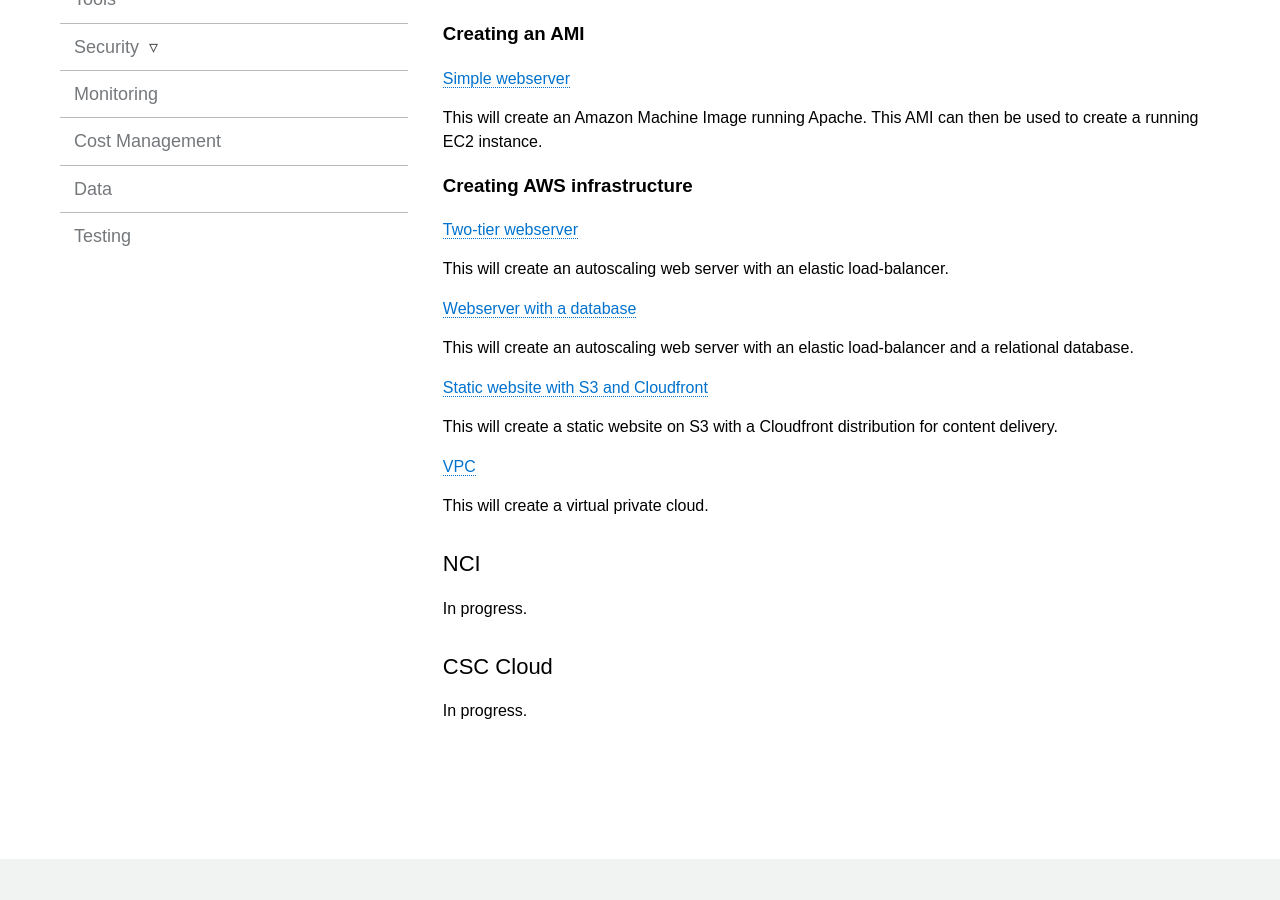
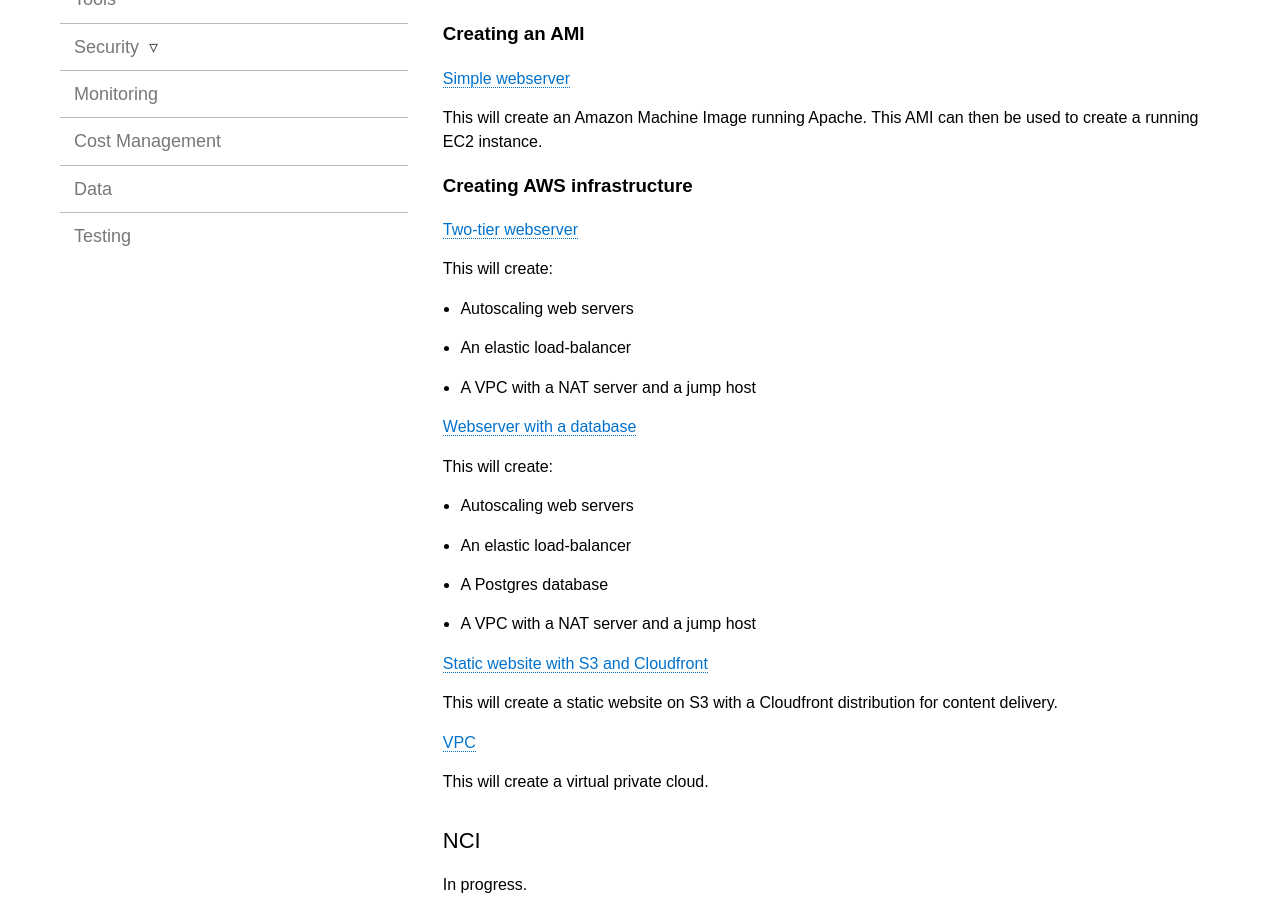
Before and after one commit to GeoscienceAustralia/cloud, a Jekyll site: the page built from docs/_pages/patterns_index.md, in a window 1280 px wide and 900 px high, scrolled down 355 px. Built offline with Jekyll 4.4.1, drawn with Linux system fonts in a browser that asks for light colours; nearby versions of some CDN libraries.

Commit message:
Fix links to cloud examples

```diff
--- a/docs/_pages/patterns_index.md
+++ b/docs/_pages/patterns_index.md
@@ -18,13 +18,22 @@
 
 ### Creating AWS infrastructure
 
-[Two-tier webserver](https://github.com/GeoscienceAustralia/cloud-examples/tree/master/two-tier)
+[Two-tier webserver](https://github.com/GeoscienceAustralia/cloud-examples/tree/master/two-tier-vpc)
 
-This will create an autoscaling web server with an elastic load-balancer.
+This will create:
+
+ * Autoscaling web servers
+ * An elastic load-balancer
+ * A VPC with a NAT server and a jump host
 
 [Webserver with a database](https://github.com/GeoscienceAustralia/cloud-examples/tree/master/three-tier-rds)
 
-This will create an autoscaling web server with an elastic load-balancer and a relational database.
+This will create:
+
+ * Autoscaling web servers
+ * An elastic load-balancer
+ * A Postgres database
+ * A VPC with a NAT server and a jump host
 
 [Static website with S3 and Cloudfront](https://github.com/GeoscienceAustralia/cloud-examples/tree/master/s3-www-cloudfront)
 
```
